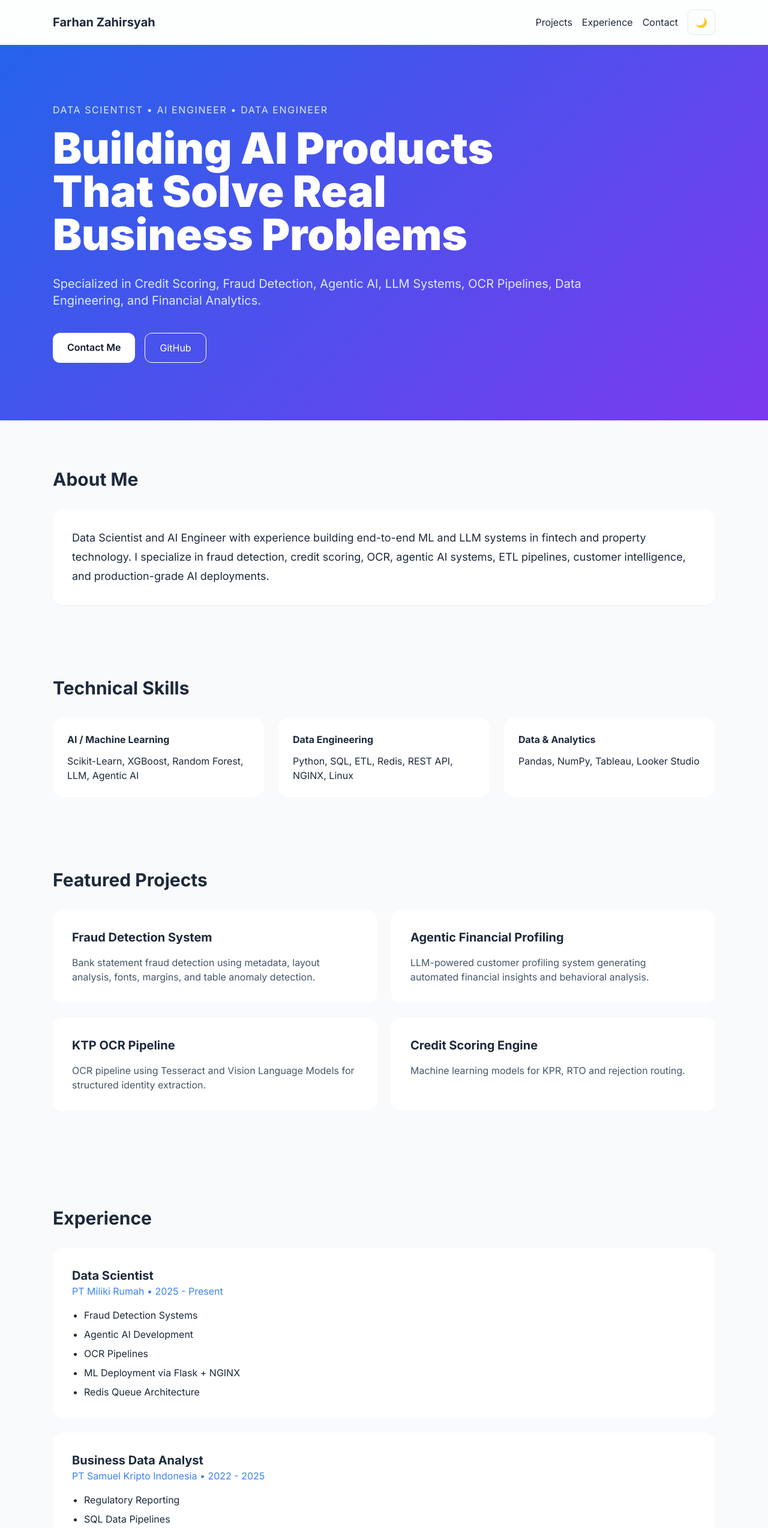
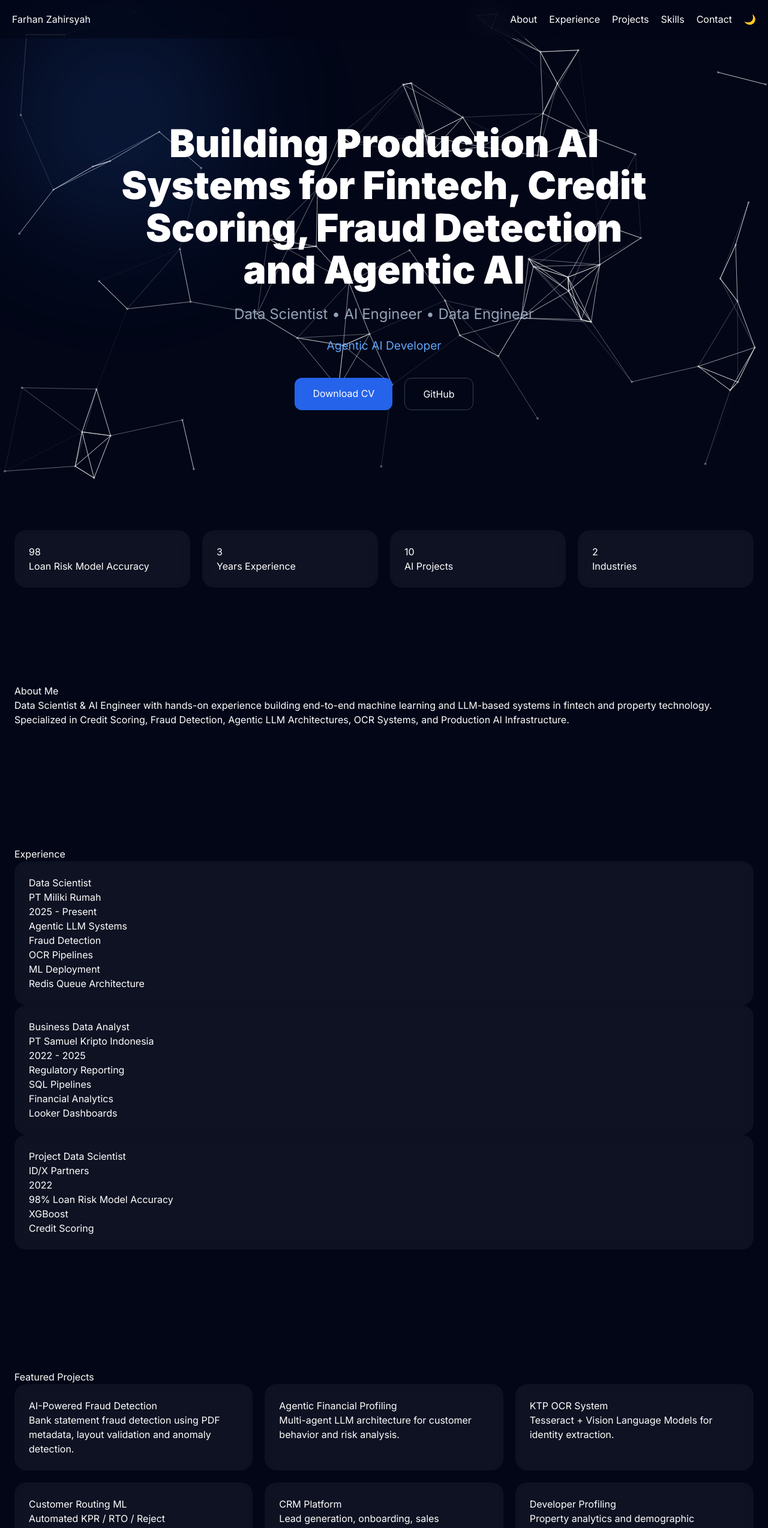
Before and after one commit to fzahirsyah/fzahirsyah.github.io, a plain HTML site: page index.html in a window 1280 px wide. Shown: the top 2548 px of the page at 60% size. Drawn offline with nearby package versions, Linux system fonts and the light colour scheme.

Commit message:
revamp cv

```diff
--- /dev/null
+++ b/css/style.css
@@ -0,0 +1,172 @@
+body{
+font-family:'Inter',sans-serif;
+background:#020617;
+color:white;
+overflow-x:hidden;
+}
+
+.container{
+max-width:1200px;
+margin:auto;
+padding:0 24px;
+}
+
+#particles{
+position:fixed;
+width:100%;
+height:100%;
+z-index:-2;
+}
+
+#cursor-glow{
+position:fixed;
+width:400px;
+height:400px;
+background:rgba(59,130,246,.15);
+filter:blur(100px);
+border-radius:9999px;
+pointer-events:none;
+z-index:-1;
+}
+
+#navbar{
+backdrop-filter:blur(20px);
+position:sticky;
+top:0;
+z-index:999;
+background:rgba(2,6,23,.6);
+}
+
+#navbar .container{
+display:flex;
+justify-content:space-between;
+align-items:center;
+padding:20px;
+}
+
+.nav-links{
+display:flex;
+gap:20px;
+align-items:center;
+}
+
+.hero{
+padding:140px 0;
+text-align:center;
+}
+
+.hero-title{
+font-size:4rem;
+font-weight:900;
+line-height:1.1;
+max-width:900px;
+margin:auto;
+}
+
+.hero-subtitle{
+font-size:1.5rem;
+margin-top:20px;
+color:#94a3b8;
+}
+
+.typing{
+margin-top:20px;
+font-size:1.2rem;
+color:#60a5fa;
+}
+
+.hero-buttons{
+margin-top:40px;
+display:flex;
+justify-content:center;
+gap:20px;
+flex-wrap:wrap;
+}
+
+.btn-primary{
+background:#2563eb;
+padding:14px 30px;
+border-radius:12px;
+}
+
+.btn-secondary{
+border:1px solid #334155;
+padding:14px 30px;
+border-radius:12px;
+}
+
+.stats{
+padding:60px 0;
+}
+
+.grid-stats{
+display:grid;
+grid-template-columns:repeat(auto-fit,minmax(200px,1fr));
+gap:20px;
+}
+
+.stat-card,
+.project-card,
+.timeline-item{
+background:rgba(255,255,255,.05);
+backdrop-filter:blur(10px);
+padding:24px;
+border-radius:20px;
+transition:.3s;
+}
+
+.project-card:hover,
+.timeline-item:hover{
+transform:translateY(-10px);
+}
+
+.section{
+padding:100px 0;
+}
+
+.projects-grid{
+display:grid;
+grid-template-columns:repeat(auto-fit,minmax(300px,1fr));
+gap:20px;
+}
+
+.skills-grid{
+display:flex;
+flex-wrap:wrap;
+gap:12px;
+margin-top:30px;
+}
+
+.skills-grid span{
+padding:10px 18px;
+background:#0f172a;
+border-radius:999px;
+transition:.3s;
+}
+
+.skills-grid span:hover{
+transform:translateY(-5px);
+}
+
+.center{
+text-align:center;
+}
+
+.contact-links{
+display:flex;
+justify-content:center;
+gap:20px;
+margin-top:30px;
+}
+
+@media(max-width:768px){
+
+.hero-title{
+font-size:2.5rem;
+}
+
+.nav-links{
+display:none;
+}
+
+}
--- a/index.html
+++ b/index.html
@@ -1,90 +1,89 @@
 <!DOCTYPE html>
-<html lang="en">
+<html lang="en" class="scroll-smooth">
 <head>
-<meta charset="UTF-8" />
-<meta name="viewport" content="width=device-width, initial-scale=1.0" />
+<meta charset="UTF-8">
+<meta name="viewport" content="width=device-width, initial-scale=1.0">
 
-<title>Farhan Zahirsyah | Data Scientist</title>
+<title>Farhan Zahirsyah | Data Scientist & AI Engineer</title>
+
+<meta name="description"
+content="Data Scientist, AI Engineer, Data Engineer specializing in Credit Scoring, Fraud Detection, Agentic AI, OCR, and Production ML Systems.">
+
+<meta property="og:title" content="Farhan Zahirsyah Portfolio">
+<meta property="og:description" content="AI Engineer • Data Scientist • Data Engineer">
+<meta property="og:type" content="website">
 
 <script src="https://cdn.tailwindcss.com"></script>
 
-<script>
-tailwind.config = {
-    darkMode: 'class'
-}
-</script>
+<link rel="stylesheet"
+href="https://unpkg.com/aos@2.3.4/dist/aos.css">
+
+<link rel="stylesheet" href="css/style.css">
 
 <link rel="preconnect" href="https://fonts.googleapis.com">
-<link href="https://fonts.googleapis.com/css2?family=Inter:wght@300;400;500;600;700;800;900&display=swap" rel="stylesheet">
-
-<style>
-body{
-    font-family: 'Inter', sans-serif;
-}
-.gradient{
-    background: linear-gradient(135deg,#2563eb,#7c3aed);
-}
-</style>
+<link href="https://fonts.googleapis.com/css2?family=Inter:wght@300;400;500;600;700;800;900&display=swap"
+rel="stylesheet">
 </head>
 
-<body class="bg-slate-50 text-slate-800 dark:bg-slate-950 dark:text-slate-100">
+<body>
 
-<!-- NAVBAR -->
-<nav class="sticky top-0 z-50 backdrop-blur bg-white/70 dark:bg-slate-950/70 border-b border-slate-200 dark:border-slate-800">
-<div class="max-w-6xl mx-auto px-6 py-4 flex justify-between items-center">
+<div id="particles"></div>
+<div id="cursor-glow"></div>
 
-<h1 class="font-bold text-xl">
+<nav id="navbar">
+<div class="container">
+
+<h1 class="logo">
 Farhan Zahirsyah
 </h1>
 
-<div class="flex gap-4 items-center">
+<div class="nav-links">
+<a href="#about">About</a>
+<a href="#experience">Experience</a>
+<a href="#projects">Projects</a>
+<a href="#skills">Skills</a>
+<a href="#contact">Contact</a>
 
-<a href="#projects" class="hover:text-blue-500">Projects</a>
-<a href="#experience" class="hover:text-blue-500">Experience</a>
-<a href="#contact" class="hover:text-blue-500">Contact</a>
-
-<button onclick="toggleDark()"
-class="px-3 py-2 rounded-lg border">
+<button id="themeToggle">
 🌙
 </button>
+</div>
 
-</div>
 </div>
 </nav>
 
-<!-- HERO -->
-<section class="gradient text-white">
+<section class="hero">
 
-<div class="max-w-6xl mx-auto px-6 py-24">
+<div class="container">
 
-<div class="max-w-4xl">
+<div data-aos="fade-up">
 
-<p class="uppercase tracking-widest text-blue-100">
+<h1 class="hero-title">
+Building Production AI Systems
+for Fintech, Credit Scoring,
+Fraud Detection and Agentic AI
+</h1>
+
+<p class="hero-subtitle">
 Data Scientist • AI Engineer • Data Engineer
 </p>
 
-<h1 class="text-5xl md:text-7xl font-black mt-4 leading-tight">
-Building AI Products That Solve Real Business Problems
-</h1>
+<div class="typing">
+<span id="typing"></span>
+</div>
 
-<p class="mt-8 text-xl text-blue-100">
-Specialized in Credit Scoring, Fraud Detection, Agentic AI,
-LLM Systems, OCR Pipelines, Data Engineering,
-and Financial Analytics.
-</p>
-
-<div class="flex flex-wrap gap-4 mt-10">
+<div class="hero-buttons">
 
 <a
-href="mailto:farhanzahirsyah1@gmail.com"
-class="bg-white text-slate-900 px-6 py-3 rounded-xl font-semibold">
-Contact Me
+href="assets/cv.pdf"
+class="btn-primary">
+Download CV
 </a>
 
 <a
 href="https://github.com/fzahirsyah"
 target="_blank"
-class="border border-white px-6 py-3 rounded-xl">
+class="btn-secondary">
 GitHub
 </a>
 
@@ -93,124 +92,115 @@ GitHub
 </div>
 
 </div>
+
 </section>
 
-<!-- ABOUT -->
-<section class="max-w-6xl mx-auto px-6 py-20">
+<section class="stats">
 
-<h2 class="text-3xl font-bold mb-8">
-About Me
-</h2>
+<div class="container grid-stats">
 
-<div class="bg-white dark:bg-slate-900 rounded-2xl p-8 shadow-sm">
+<div class="stat-card">
+<h2 class="counter" data-target="98">0</h2>
+<p>Loan Risk Model Accuracy</p>
+</div>
 
-<p class="leading-8 text-lg">
-Data Scientist and AI Engineer with experience building
-end-to-end ML and LLM systems in fintech and property technology.
+<div class="stat-card">
+<h2 class="counter" data-target="3">0</h2>
+<p>Years Experience</p>
+</div>
 
-I specialize in fraud detection, credit scoring, OCR,
-agentic AI systems, ETL pipelines, customer intelligence,
-and production-grade AI deployments.
+<div class="stat-card">
+<h2 class="counter" data-target="10">0</h2>
+<p>AI Projects</p>
+</div>
+
+<div class="stat-card">
+<h2 class="counter" data-target="2">0</h2>
+<p>Industries</p>
+</div>
+
+</div>
+
+</section>
+
+<section id="about" class="section">
+
+<div class="container">
+
+<h2>About Me</h2>
+
+<p class="about-text">
+Data Scientist & AI Engineer with hands-on experience building
+end-to-end machine learning and LLM-based systems in fintech
+and property technology.
+
+Specialized in Credit Scoring, Fraud Detection,
+Agentic LLM Architectures, OCR Systems,
+and Production AI Infrastructure.
 </p>
 
 </div>
 
 </section>
 
-<!-- SKILLS -->
-<section class="max-w-6xl mx-auto px-6 py-10">
+<section id="experience" class="section">
 
-<h2 class="text-3xl font-bold mb-8">
-Technical Skills
-</h2>
+<div class="container">
 
-<div class="grid md:grid-cols-3 gap-6">
+<h2>Experience</h2>
 
-<div class="bg-white dark:bg-slate-900 rounded-2xl p-6">
-<h3 class="font-bold mb-3">AI / Machine Learning</h3>
-<p>
-Scikit-Learn, XGBoost, Random Forest,
-LLM, Agentic AI
-</p>
-</div>
+<div class="timeline">
 
-<div class="bg-white dark:bg-slate-900 rounded-2xl p-6">
-<h3 class="font-bold mb-3">Data Engineering</h3>
-<p>
-Python, SQL, ETL, Redis,
-REST API, NGINX, Linux
-</p>
-</div>
+<div class="timeline-item" data-aos="fade-right">
 
-<div class="bg-white dark:bg-slate-900 rounded-2xl p-6">
-<h3 class="font-bold mb-3">Data & Analytics</h3>
-<p>
-Pandas, NumPy, Tableau,
-Looker Studio
-</p>
-</div>
+<h3>Data Scientist</h3>
+
+<h4>PT Miliki Rumah</h4>
+
+<p>2025 - Present</p>
+
+<ul>
+<li>Agentic LLM Systems</li>
+<li>Fraud Detection</li>
+<li>OCR Pipelines</li>
+<li>ML Deployment</li>
+<li>Redis Queue Architecture</li>
+</ul>
 
 </div>
 
-</section>
+<div class="timeline-item" data-aos="fade-left">
 
-<!-- PROJECTS -->
-<section id="projects" class="max-w-6xl mx-auto px-6 py-20">
+<h3>Business Data Analyst</h3>
 
-<h2 class="text-3xl font-bold mb-8">
-Featured Projects
-</h2>
+<h4>PT Samuel Kripto Indonesia</h4>
 
-<div class="grid md:grid-cols-2 gap-6">
+<p>2022 - 2025</p>
 
-<div class="bg-white dark:bg-slate-900 p-8 rounded-2xl">
-
-<h3 class="font-bold text-xl">
-Fraud Detection System
-</h3>
-
-<p class="mt-4 text-slate-600 dark:text-slate-400">
-Bank statement fraud detection using metadata,
-layout analysis, fonts, margins, and table anomaly detection.
-</p>
+<ul>
+<li>Regulatory Reporting</li>
+<li>SQL Pipelines</li>
+<li>Financial Analytics</li>
+<li>Looker Dashboards</li>
+</ul>
 
 </div>
 
-<div class="bg-white dark:bg-slate-900 p-8 rounded-2xl">
+<div class="timeline-item" data-aos="fade-right">
 
-<h3 class="font-bold text-xl">
-Agentic Financial Profiling
-</h3>
+<h3>Project Data Scientist</h3>
 
-<p class="mt-4 text-slate-600 dark:text-slate-400">
-LLM-powered customer profiling system generating
-automated financial insights and behavioral analysis.
-</p>
+<h4>ID/X Partners</h4>
+
+<p>2022</p>
+
+<ul>
+<li>98% Loan Risk Model Accuracy</li>
+<li>XGBoost</li>
+<li>Credit Scoring</li>
+</ul>
 
 </div>
-
-<div class="bg-white dark:bg-slate-900 p-8 rounded-2xl">
-
-<h3 class="font-bold text-xl">
-KTP OCR Pipeline
-</h3>
-
-<p class="mt-4 text-slate-600 dark:text-slate-400">
-OCR pipeline using Tesseract and Vision Language Models
-for structured identity extraction.
-</p>
-
-</div>
-
-<div class="bg-white dark:bg-slate-900 p-8 rounded-2xl">
-
-<h3 class="font-bold text-xl">
-Credit Scoring Engine
-</h3>
-
-<p class="mt-4 text-slate-600 dark:text-slate-400">
-Machine learning models for KPR, RTO and rejection routing.
-</p>
 
 </div>
 
@@ -218,51 +208,59 @@ Machine learning models for KPR, RTO and rejection routing.
 
 </section>
 
-<!-- EXPERIENCE -->
-<section id="experience" class="max-w-6xl mx-auto px-6 py-20">
+<section id="projects" class="section">
 
-<h2 class="text-3xl font-bold mb-8">
-Experience
-</h2>
+<div class="container">
 
-<div class="space-y-6">
+<h2>Featured Projects</h2>
 
-<div class="bg-white dark:bg-slate-900 p-8 rounded-2xl">
+<div class="projects-grid">
 
-<h3 class="font-bold text-xl">
-Data Scientist
-</h3>
-
-<p class="text-blue-500">
-PT Miliki Rumah • 2025 - Present
+<div class="project-card">
+<h3>AI-Powered Fraud Detection</h3>
+<p>
+Bank statement fraud detection using PDF metadata,
+layout validation and anomaly detection.
 </p>
-
-<ul class="list-disc ml-5 mt-4 space-y-2">
-<li>Fraud Detection Systems</li>
-<li>Agentic AI Development</li>
-<li>OCR Pipelines</li>
-<li>ML Deployment via Flask + NGINX</li>
-<li>Redis Queue Architecture</li>
-</ul>
-
 </div>
 
-<div class="bg-white dark:bg-slate-900 p-8 rounded-2xl">
+<div class="project-card">
+<h3>Agentic Financial Profiling</h3>
+<p>
+Multi-agent LLM architecture for customer
+behavior and risk analysis.
+</p>
+</div>
 
-<h3 class="font-bold text-xl">
-Business Data Analyst
-</h3>
+<div class="project-card">
+<h3>KTP OCR System</h3>
+<p>
+Tesseract + Vision Language Models for
+identity extraction.
+</p>
+</div>
 
-<p class="text-blue-500">
-PT Samuel Kripto Indonesia • 2022 - 2025
+<div class="project-card">
+<h3>Customer Routing ML</h3>
+<p>
+Automated KPR / RTO / Reject recommendation.
 </p>
+</div>
 
-<ul class="list-disc ml-5 mt-4 space-y-2">
-<li>Regulatory Reporting</li>
-<li>SQL Data Pipelines</li>
-<li>Financial Analytics</li>
-<li>Looker Studio Dashboards</li>
-</ul>
+<div class="project-card">
+<h3>CRM Platform</h3>
+<p>
+Lead generation, onboarding,
+sales automation and retention.
+</p>
+</div>
+
+<div class="project-card">
+<h3>Developer Profiling</h3>
+<p>
+Property analytics and demographic targeting.
+</p>
+</div>
 
 </div>
 
@@ -270,62 +268,27 @@ PT Samuel Kripto Indonesia • 2022 - 2025
 
 </section>
 
-<!-- EDUCATION -->
-<section class="max-w-6xl mx-auto px-6 py-20">
+<section id="skills" class="section">
 
-<h2 class="text-3xl font-bold mb-8">
-Education
-</h2>
+<div class="container">
 
-<div class="grid md:grid-cols-2 gap-6">
+<h2>Tech Stack</h2>
 
-<div class="bg-white dark:bg-slate-900 rounded-2xl p-8">
-<h3 class="font-bold">
-Master of Management
-</h3>
-<p>Widyatama University</p>
-<p>GPA 3.96 / 4.00</p>
-</div>
+<div class="skills-grid">
 
-<div class="bg-white dark:bg-slate-900 rounded-2xl p-8">
-<h3 class="font-bold">
-Industrial Engineering
-</h3>
-<p>Pasundan University</p>
-<p>GPA 3.47 / 4.00</p>
-</div>
-
-</div>
-
-</section>
-
-<!-- CONTACT -->
-<section id="contact" class="gradient text-white">
-
-<div class="max-w-6xl mx-auto px-6 py-20 text-center">
-
-<h2 class="text-4xl font-bold">
-Let's Build Something Amazing
-</h2>
-
-<p class="mt-6 text-xl">
-Available for Data Science, AI Engineering,
-and Data Engineering opportunities.
-</p>
-
-<div class="mt-10 space-y-2">
-
-<p>
-📧 farhanzahirsyah1@gmail.com
-</p>
-
-<p>
-📱 +62 8777-1010-931
-</p>
-
-<p>
-LinkedIn: linkedin.com/in/farhanzahirsyah
-</p>
+<span>Python</span>
+<span>Flask</span>
+<span>PostgreSQL</span>
+<span>Redis</span>
+<span>NGINX</span>
+<span>Vue.js</span>
+<span>XGBoost</span>
+<span>Scikit-Learn</span>
+<span>LLM</span>
+<span>Agentic AI</span>
+<span>Tableau</span>
+<span>Looker Studio</span>
+<span>Linux</span>
 
 </div>
 
@@ -333,11 +296,45 @@ LinkedIn: linkedin.com/in/farhanzahirsyah
 
 </section>
 
-<script>
-function toggleDark() {
-document.documentElement.classList.toggle('dark');
-}
-</script>
+<section id="contact" class="section">
+
+<div class="container center">
+
+<h2>Let's Build Something Amazing</h2>
+
+<p>
+Interested in Data Science, AI Engineering,
+or Machine Learning opportunities?
+</p>
+
+<div class="contact-links">
+
+<a href="mailto:farhanzahirsyah1@gmail.com">
+Email
+</a>
+
+<a
+href="https://www.linkedin.com/in/farhanzahirsyah/"
+target="_blank">
+LinkedIn
+</a>
+
+<a
+href="https://github.com/fzahirsyah"
+target="_blank">
+GitHub
+</a>
+
+</div>
+
+</div>
+
+</section>
+
+<script src="https://cdn.jsdelivr.net/npm/tsparticles@2/tsparticles.bundle.min.js"></script>
+<script src="https://unpkg.com/aos@2.3.4/dist/aos.js"></script>
+
+<script src="js/script.js"></script>
 
 </body>
 </html>
--- /dev/null
+++ b/js/script.js
@@ -0,0 +1,111 @@
+AOS.init({
+duration:1000,
+once:true
+});
+
+tsParticles.load("particles",{
+particles:{
+number:{value:80},
+move:{
+enable:true,
+speed:1
+},
+links:{
+enable:true,
+distance:150
+},
+opacity:{
+value:.3
+},
+size:{
+value:2
+}
+}
+});
+
+const glow = document.getElementById('cursor-glow');
+
+document.addEventListener('mousemove',(e)=>{
+glow.style.left=(e.clientX-200)+"px";
+glow.style.top=(e.clientY-200)+"px";
+});
+
+const roles = [
+"Fraud Detection Engineer",
+"Agentic AI Developer",
+"Data Scientist",
+"Machine Learning Engineer",
+"Data Engineer"
+];
+
+let roleIndex = 0;
+let charIndex = 0;
+
+function typeEffect(){
+
+const target =
+document.getElementById("typing");
+
+if(charIndex < roles[roleIndex].length){
+
+target.innerHTML +=
+roles[roleIndex].charAt(charIndex);
+
+charIndex++;
+
+setTimeout(typeEffect,80);
+
+}else{
+
+setTimeout(()=>{
+target.innerHTML="";
+charIndex=0;
+
+roleIndex =
+(roleIndex+1)%roles.length;
+
+typeEffect();
+},2000);
+
+}
+
+}
+
+typeEffect();
+
+document.querySelectorAll('.counter')
+.forEach(counter=>{
+
+const target =
+parseInt(counter.dataset.target);
+
+let current = 0;
+
+const update = ()=>{
+
+current += Math.ceil(target/50);
+
+if(current >= target){
+
+counter.innerText = target;
+
+}else{
+
+counter.innerText = current;
+
+requestAnimationFrame(update);
+
+}
+
+};
+
+update();
+
+});
+
+document.getElementById('themeToggle')
+?.addEventListener('click',()=>{
+
+document.body.classList.toggle('light');
+
+});
```
Also changed, not shown: 2 other files.
